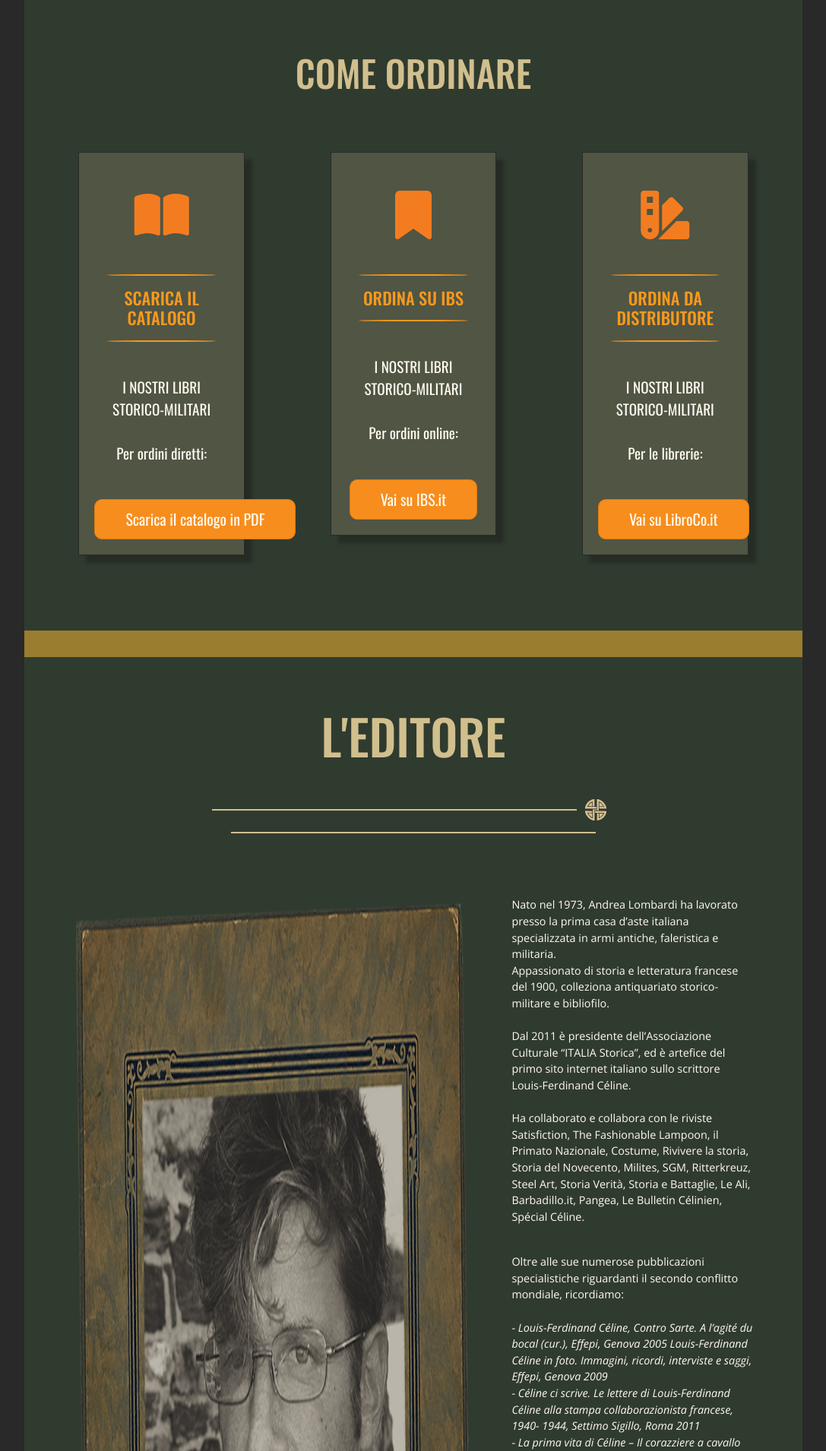
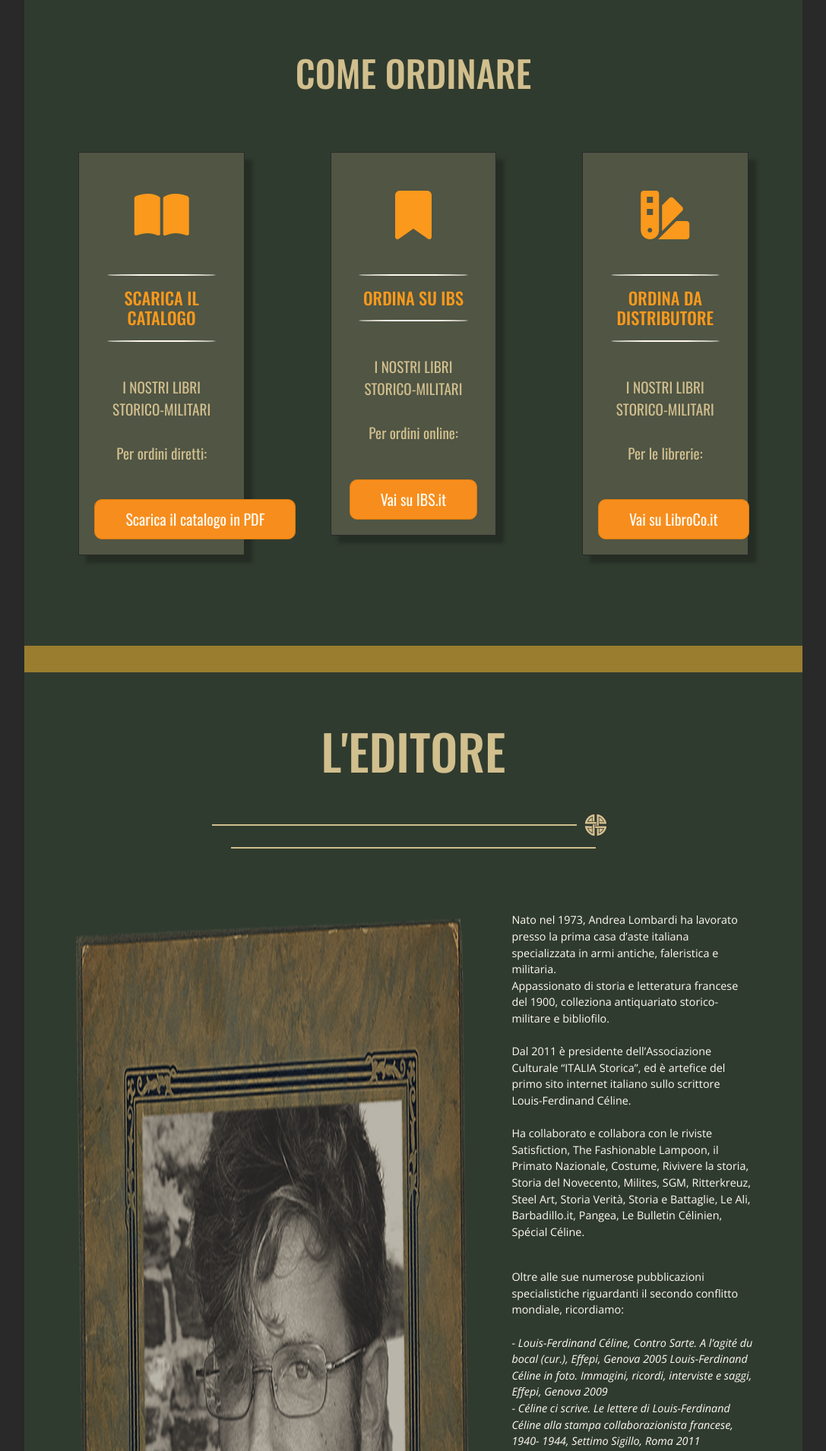
Before and after one commit to romina-trazzi/Italia-Storica, a PHP site: page / in a window 1280 px wide. Shown: the part 1737-3647 px from the top of the page at 76% size, without its empty margins (96-1183 px from the left). Run offline with PHP 8.4, Linux system fonts and the light colour scheme; style sheets or scripts are compiled from the project's sources; some libraries are stand-ins or nearby versions.

Commit message:
Commit dettagli mappa

```diff
--- a/index.html
+++ b/index.html
@@ -65,7 +65,7 @@
           <div class="row">
             <div class="col-lg-12 col-md-12 col-sm-12 col-xs-12 d-flex flex-column align-items-center main_title">
               <img src="public/img/Background.jpg" class="fadeIn at-item">
-              <h1>ITALIA Storica</h1>
+              <h1> ITALIA Storica</h1>
             </div>
           </div>
 
@@ -318,7 +318,7 @@
                   <img src="https://www.barbadillo.it/wp-content/uploads/2020/05/barbadillo-logo-centered-800.jpg">
                 </div>
 
-                <div class="d-flex justify-content-around align-items-start loghi secrow">
+                <div class="col-lg-12 d-flex justify-content-around align-items-start loghi secrow">
                   <img src="https://www.skinbiblos.it/ver3/img_goodbook/goodbook/logo.png">
                   <img src="https://www.ligurianotizie.it/wp-content/uploads/2018/01/liguriaNotizie.png">
                   <img src="https://radiobandieranera.org/wp-content/uploads/2016/03/RadioBandieraNera-RBN-Logo-300x118.jpg">
@@ -385,30 +385,30 @@
               <!-- Form container -->
 
               <!-- Map container -->
-              <div class="col-lg-6 d-flex map-container">
-                <iframe src="https://www.google.com/maps/embed?pb=!1m18!1m12!1m3!1d2849.832976659466!2d8.96064571583628!3d44.41607297910251!2m3!1f0!2f0!3f0!3m2!1i1024!2i768!4f13.1!3m3!1m2!1s0x12d343849b542a17%3A0xcd14a8a2e6e3296b!2sVia%20Carmelo%20Onorato%2C%209%2F18%2C%2016144%20Genova%20GE!5e0!3m2!1sit!2sit!4v1616728120551!5m2!1sit!2sit" width="400" height="450" style="border:0;" allowfullscreen="" loading="lazy"></iframe>
+              <div class="col-lg-6 d-flex flex-column map-container">
+                <iframe src="https://www.google.com/maps/embed?pb=!1m18!1m12!1m3!1d2849.832976659466!2d8.96064571583628!3d44.41607297910251!2m3!1f0!2f0!3f0!3m2!1i1024!2i768!4f13.1!3m3!1m2!1s0x12d343849b542a17%3A0xcd14a8a2e6e3296b!2sVia%20Carmelo%20Onorato%2C%209%2F18%2C%2016144%20Genova%20GE!5e0!3m2!1sit!2sit!4v1616728120551!5m2!1sit!2sit" width="400" height="440" style="border:0;" allowfullscreen="" loading="lazy"></iframe>
 
-                <div class="align-self-start icons-container">
+                <div class="align-self-center icons-container">
 
                   <div class="d-flex flex-column align-items-center">
 
                     <p>
                       <i class="icon fas fa-map-marker-alt"></i>
-                      via Onorato 9/18, 16144 Genova
+                      <span> via Onorato 9/18, 16144 Genova </span>
                     </p>
 
                     <br>
 
                     <p>
                       <i class="icon far fa-envelope"></i>
-                      <a href="mailto:italiastorica@hotmail.com" class="my_links">italiastorica@hotmail.com</a>
+                      <span> <a href="mailto:italiastorica@hotmail.com" class="my_links">italiastorica@hotmail.com</a> </span>
                     </p>
 
                     <br>
 
                     <p>
                       <i class="icon fa fa-phone"></i>
-                      010 8983461
+                      <span> 010 8983461 </span>
                     </p>
 
                   </div>
--- a/public/css/style.css
+++ b/public/css/style.css
@@ -542,7 +542,7 @@ body main .order .card-collector {
   margin-bottom: 150px;
 }
 body main .order .card-collector .card-container {
-  max-height: 480px;
+  max-height: 500px;
 }
 body main .order .card-collector .card-container .card {
   background-color: rgba(209, 191, 150, 0.2);
@@ -554,20 +554,20 @@ body main .order .card-collector .card-container .card .card-title {
   color: #fa991c;
   font-size: 1.4em;
 }
-body main .order .card-collector .card-container .card .card-body hr {
-  width: 80%;
-  border: 1px solid #fa991c;
-  border-radius: 50%;
-}
 body main .order .card-collector .card-container .card .card-body i {
   width: 100%;
   padding-top: 30px;
   padding-bottom: 30px;
-  color: #f47c20;
+  color: #fa991c;
   font-size: 4rem;
 }
+body main .order .card-collector .card-container .card .card-body hr {
+  width: 80%;
+  border: 1px solid floralwhite;
+  border-radius: 50%;
+}
 body main .order .card-collector .card-container .card .card-body p {
-  color: floralwhite;
+  color: #d1bf8e;
   font-size: 1.2rem;
   padding-top: 30px;
 }
@@ -614,7 +614,7 @@ body main .personal .publisher-title img {
   margin-right: 10px;
 }
 body main .personal .about {
-  padding: 0 50px 50px 50px;
+  padding: 0 50px 80px 50px;
 }
 body main .personal .about img {
   width: 60%;
@@ -630,11 +630,10 @@ body main .personal .about p {
   color: floralwhite;
 }
 body main .personal .supporters {
-  margin: 0 0 150px 0;
   padding: 0;
 }
 body main .personal .supporters img {
-  width: 12%;
+  width: 10%;
   filter: grayscale(100%);
   transform: scale(1);
   transition: all 1s ease 0.2s;
@@ -651,6 +650,7 @@ body main .personal .supporters .loghi {
 body main .personal .supporters .secrow {
   padding-top: 50px;
   padding-bottom: 0;
+  margin: 0 0 150px 0;
 }
 body main .personal .order-bar {
   margin: 0;
@@ -718,16 +718,12 @@ body main .form .contatti_container .map-container .map_responsive iframe {
   width: 0%;
   position: absolute;
 }
+body main .form .contatti_container .map-container .icons-container {
+  margin-top: 50px;
+}
 body main .form .contatti_container .map-container .icons-container p {
   margin: 0;
   width: 100%;
-}
-body main .form .contatti_container .map-container .icons-container p span {
-  font-family: "Oswald", sans-serif;
-  font-weight: 300;
-  font-size: 1.3rem;
-  line-height: 1.2;
-  color: #fa991c;
 }
 body main .form .contatti_container .map-container .icons-container p i {
   font-size: 1.5rem;
--- a/src/style.scss
+++ b/src/style.scss
@@ -62,6 +62,7 @@ body {
            }
 
            .main_title {
+
 
                 img {
                     max-height: 350px !important;
@@ -157,7 +158,7 @@ body {
                 margin-bottom: 150px;
 
                 .card-container {
-                    max-height: 480px;
+                    max-height: 500px;
 
                     .card {
                         background-color: map-get($color-map, bg_card_color);
@@ -174,22 +175,22 @@ body {
 
                         .card-body {
 
-                            hr {
-                                width: 80%;
-                                border: 1px solid map-get($color-map, links_color);
-                                border-radius: 50%;
-                            }
-
                             i {
                                 width: 100%;
                                 padding-top: 30px;
                                 padding-bottom: 30px;
-                                color: map-get($color-map, icons_color);
+                                color: map-get($color-map, links_color);
                                 font-size: 4rem;
                             }
 
+                            hr {
+                                width: 80%;
+                                border: 1px solid map-get($color-map, text_color);
+                                border-radius: 50%;
+                            }
+
                             p {
-                                color: map-get($color-map, text_color);
+                                color: map-get($color-map, title_color);
                                 font-size: 1.2rem;
                                 padding-top: 30px;
                             }
@@ -235,7 +236,7 @@ body {
             }
 
             .about {
-                padding: 0 50px 50px 50px;
+                padding: 0 50px 80px 50px;
 
                 img {
                     width: 60%;
@@ -255,11 +256,11 @@ body {
             }
 
             .supporters {
-                margin: 0 0 150px 0;
+
                 padding: 0;
 
                 img {
-                    width: 12%;
+                    width: 10%;
                     filter:grayscale(100%);
                     transform:scale(1);
                     transition: all 1s ease 0.2s;
@@ -283,6 +284,7 @@ body {
                 .secrow {
                     padding-top: 50px;
                     padding-bottom: 0;
+                    margin: 0 0 150px 0;
                 }
             }
 
@@ -340,6 +342,7 @@ body {
                         margin-top: 80px;
                         position: relative;
 
+
                         iframe {
                             height: 100%;
                             width: 0%;
@@ -348,17 +351,11 @@ body {
                     }
 
                     .icons-container {
+                        margin-top: 50px;
+
                         p {
                             margin: 0;
                             width: 100%;
-
-                            span {
-                                font-family: "Oswald", sans-serif;
-                                font-weight: 300;
-                                font-size: 1.3rem;
-                                line-height: 1.2;
-                                color: map-get($color-map, links_color);
-                            }
 
                             i {
                                 font-size: 1.5rem;
```
